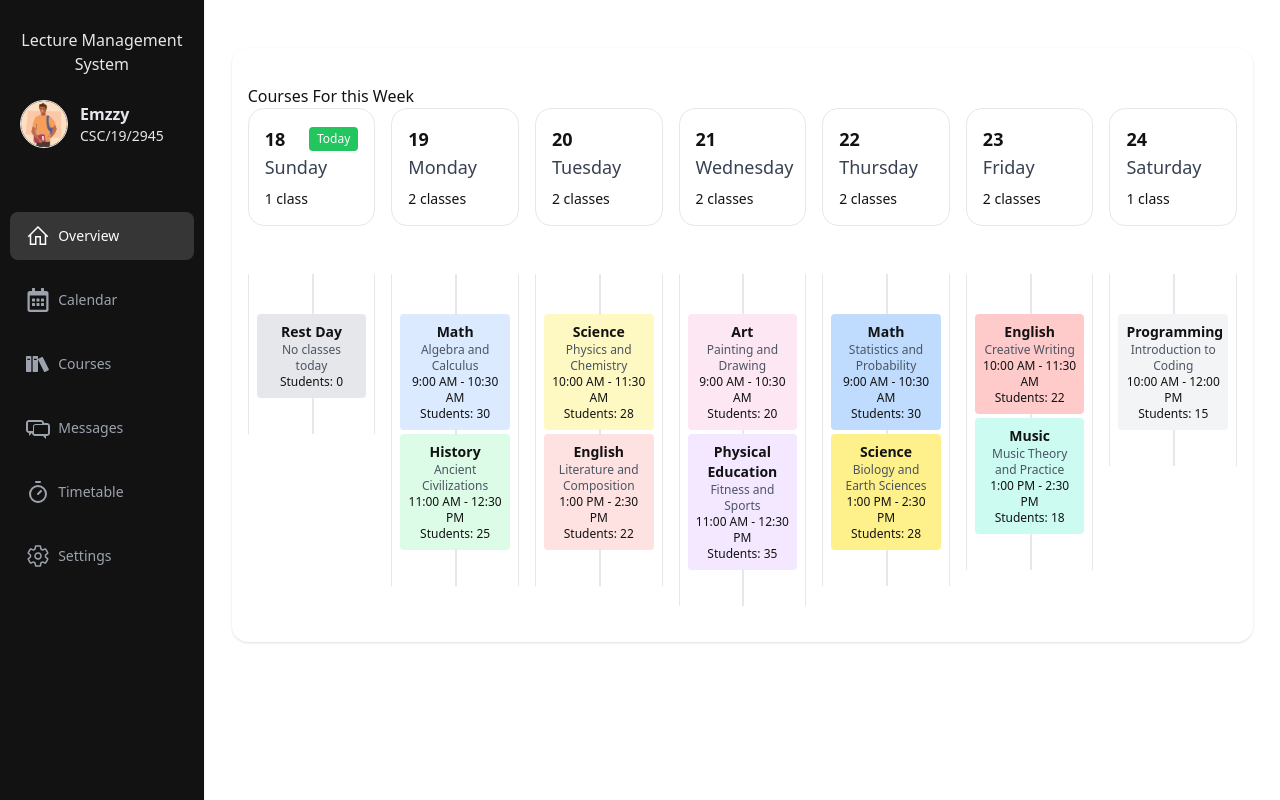
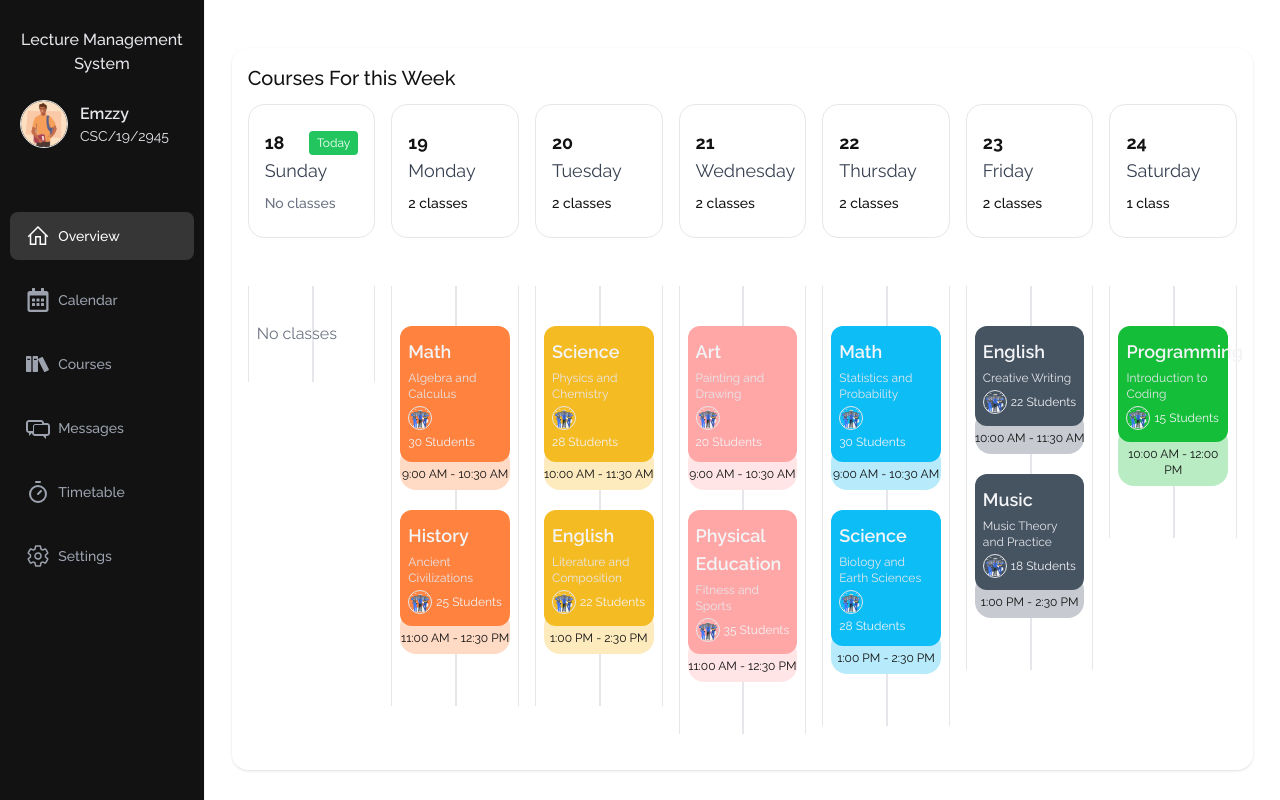
Before and after one commit to Demiladeala/Students-lecture-management-system, a React (Vite) app: page /dashboard in a window 1280 px wide. Built offline with nearby package versions, Linux system fonts and the light colour scheme.

Commit message:
feat: add dashboard pages

```diff
--- a/src/components/side-bar.tsx
+++ b/src/components/side-bar.tsx
@@ -41,7 +41,7 @@ const Sidebar = () => {
     <>
     {/* Hamburger Button for Mobile */}
     <div className="lg:hidden fixed top-0 left-0 w-full
-    flex items-center justify-between box-shadow p-2 bg-white z-30">
+    flex items-center justify-between box-shadow p-3 bg-white z-30">
         <div>
             <h3 className="poppins text-xl md:text-2xl 2xl:text-3xl font-bold text-primary-darkblue">CSC</h3>
             <h4 className="text-xs font-medium text-gray-500">Lecture Reminder System</h4>
--- a/src/components/weekly-calendar.tsx
+++ b/src/components/weekly-calendar.tsx
@@ -2,14 +2,17 @@ import { format, addDays } from "date-fns";
 
 export type ClassDetails = {
     name: string;
-    color: string;
     numStudents: number;
     time: string;
     subtitle: string;
   };
 
-export type WeekData = {
-    [day: string]: ClassDetails[];
+  export type WeekData = {
+    [day: string]: {
+      color: string;
+      subColor: string;
+      courses: ClassDetails[];
+    };
   };
 
   interface WeeklyCalendarProps {
@@ -38,18 +41,19 @@ const WeeklyCalendar = ({ weekData }: WeeklyCalendarProps) => {
     const weekDates = generateWeekDates();
 
   return (
-    <div className="py-9 px-4 shadow rounded-2xl">
-        <h2 className="font-medium ">Courses For this Week</h2>
+    <div className="pt-4 pb-9 px-4 shadow rounded-2xl">
+        <h2 className="font-medium text-lg lg:text-xl mb-3 ">Courses For this Week</h2>
         <div className="grid grid-cols-2 md:grid-cols-4 lg:grid-cols-7 gap-4">
             {weekDates.map((date, index) => {
-            const dayName = format(date, "EEEE"); // e.g., 'Monday'
-            const dayNumber = format(date, "d");  // e.g., '18'
-            const isToday = index === 0;
-            const classesForDay = weekData[dayName] || [];
+             const dayName = format(date, "EEEE"); // e.g., 'Monday'
+             const dayNumber = format(date, "d");  // e.g., '18'
+             const isToday = index === 0;
+             const dayData = weekData[dayName] || { color: "", courses: [] };
+             const { color, subColor, courses } = dayData;
 
             return (
                 <div>
-                    <div key={index} className="p-4 border rounded-2xl">
+                    <div key={index} className="px-4 py-6 border rounded-2xl">
                         <div className="flex justify-between items-center">
                             <div className="font-bold text-lg">
                             {dayNumber}
@@ -64,25 +68,39 @@ const WeeklyCalendar = ({ weekData }: WeeklyCalendarProps) => {
                             {dayName}
                         </div>
                         <div className="mt-2 text-sm font-medium">
-                            {classesForDay.length > 0 ? (
-                                <span>{classesForDay.length} class{classesForDay.length > 1 ? 'es' : ''}</span>
+                            {courses.length > 0 ? (
+                                <span>{courses.length} class{courses.length > 1 ? 'es' : ''}</span>
                             ) : (
                                 <span className="text-gray-500">No classes</span>
                             )}
                         </div>
                     </div>
 
-                    <div className={`mt-12 w-full relative py-9 px-2 border-l border-gray-200 ${weekDates.length === 7 && "border-r"}`}>
-                        <div className="absolute top-0 left-[50%] h-full border-[0.5px] border-gray-200"></div>
+                    <div className={`mt-12 w-full relative py-9 px-2 border-l border-gray-100 lg:border-gray-200
+                        ${weekDates.length === 7 && "border-r"}`}>
+                        <div className="absolute top-0 left-[50%] h-full
+                         border-[0.5px] border-gray-100 lg:border-gray-200"></div>
 
-                        <div className="z-10 relative text-center">
-                            {classesForDay.length > 0 ? (
-                                classesForDay.map((course, i) => (
-                                <div key={i} className={`text-sm p-2 rounded mt-1 ${course.color}`}>
-                                    <div className="font-semibold">{course.name}</div>
-                                    <div className="text-xs text-gray-600">{course.subtitle}</div>
-                                    <div className="text-xs">{course.time}</div>
-                                    <div className="text-xs">Students: {course.numStudents}</div>
+                        <div className="z-10 relative">
+                            {courses.length > 0 ? (
+                                courses.map((course, i) => (
+                                <div key={i} className="flex flex-col -mb-3">
+                                    <div className={`z-10 relative space-y-1 text-sm px-2 py-3 rounded-xl mt-1 ${color}`}>
+                                        <div className="font-semibold text-lg">{course.name}</div>
+                                        <div className="text-xs text-gray-200">{course.subtitle}</div>
+                                        <div className="text-xs flex flex-wrap items-center gap-1">
+                                            <div className="w-6 h-6 rounded-full">
+                                                <img src="/profile-image-3.svg"
+                                                alt="students"
+                                                className="w-full h-full object-cover rounded-full border"/>
+                                            </div>
+                                            {course.numStudents} Students
+                                        </div>
+                                    </div>
+                                    <div className={`relative top-[-1rem] pt-5 pb-2 flex items-center justify-end
+                                         rounded-2xl mb-3 ${subColor}`}>
+                                        <div className="w-full text-xs text-center">{course.time}</div>
+                                    </div>
                                 </div>
                                 ))
                             ) : (
--- a/src/index.css
+++ b/src/index.css
@@ -1,6 +1,11 @@
+@import url('https://fonts.googleapis.com/css2?family=Poppins:ital,wght@0,100;0,200;0,300;0,400;0,500;0,600;0,700;0,800;0,900;1,100;1,200;1,300;1,400;1,500;1,600;1,700;1,800;1,900&family=Raleway:ital,wght@0,100..900;1,100..900&display=swap');
 @tailwind base;
 @tailwind components;
 @tailwind utilities;
+
+* {
+    font-family: "Raleway", sans-serif;
+}
 
 .poppins {
     font-family: "Poppins", sans-serif;
--- a/src/util/types-and-links.ts
+++ b/src/util/types-and-links.ts
@@ -1,102 +1,111 @@
 import { WeekData } from "../components/weekly-calendar";
 
 export const demoWeekData: WeekData = {
-    Monday: [
+    Monday: {
+      color: "bg-[#FF823F] text-gray-100",
+      subColor:"bg-[#FFDAC5]",
+      courses: [
         {
           name: "Math",
-        color: "bg-blue-100",
           numStudents: 30,
           time: "9:00 AM - 10:30 AM",
           subtitle: "Algebra and Calculus",
         },
         {
           name: "History",
-        color: "bg-green-100",
           numStudents: 25,
           time: "11:00 AM - 12:30 PM",
           subtitle: "Ancient Civilizations",
         },
       ],
-    Tuesday: [
+    },
+    Tuesday: {
+      color: "bg-[#F5BB23] text-gray-100",
+      subColor:"bg-[#FDEABD]",
+      courses: [
         {
           name: "Science",
-        color: "bg-yellow-100",
           numStudents: 28,
           time: "10:00 AM - 11:30 AM",
           subtitle: "Physics and Chemistry",
         },
         {
           name: "English",
-        color: "bg-red-100",
           numStudents: 22,
           time: "1:00 PM - 2:30 PM",
           subtitle: "Literature and Composition",
         },
       ],
-    Wednesday: [
+    },
+    Wednesday: {
+      color: "bg-[#FFA7A7] text-gray-100",
+      subColor:"bg-[#FFE5E6]",
+      courses: [
         {
           name: "Art",
-        color: "bg-pink-100",
           numStudents: 20,
           time: "9:00 AM - 10:30 AM",
           subtitle: "Painting and Drawing",
         },
         {
           name: "Physical Education",
-        color: "bg-purple-100",
           numStudents: 35,
           time: "11:00 AM - 12:30 PM",
           subtitle: "Fitness and Sports",
         },
       ],
-    Thursday: [
+    },
+    Thursday: {
+      color: "bg-[#0DBDF6] text-gray-100",
+      subColor:"bg-[#B7EBFC]",
+      courses: [
         {
           name: "Math",
-        color: "bg-blue-200",
           numStudents: 30,
           time: "9:00 AM - 10:30 AM",
           subtitle: "Statistics and Probability",
         },
         {
           name: "Science",
-        color: "bg-yellow-200",
           numStudents: 28,
           time: "1:00 PM - 2:30 PM",
           subtitle: "Biology and Earth Sciences",
         },
       ],
-    Friday: [
+    },
+    Friday: {
+      color: "bg-[#465361] text-gray-100",
+      subColor:"bg-[#C7CBD1]",
+      courses: [
         {
           name: "English",
-        color: "bg-red-200",
           numStudents: 22,
           time: "10:00 AM - 11:30 AM",
           subtitle: "Creative Writing",
         },
         {
           name: "Music",
-        color: "bg-teal-100",
           numStudents: 18,
           time: "1:00 PM - 2:30 PM",
           subtitle: "Music Theory and Practice",
         },
       ],
-    Saturday: [
+    },
+    Saturday: {
+      color: "bg-[#15BE39] text-gray-100",
+      subColor:"bg-[#BAECC4]",
+      courses: [
         {
           name: "Programming",
-        color: "bg-gray-100",
           numStudents: 15,
           time: "10:00 AM - 12:00 PM",
           subtitle: "Introduction to Coding",
         },
       ],
-    Sunday: [
-      {
-        name: "Rest Day",
-        color: "bg-gray-200",
-        numStudents: 0,
-        time: "",
-        subtitle: "No classes today",
     },
-    ],
+    Sunday: {
+      color: "bg-gray-100",
+      subColor:"bg-gray-50",
+      courses: [], // No classes on Sunday
+    },
   };
```
Lines whose indentation alone changed are shown as unchanged.
